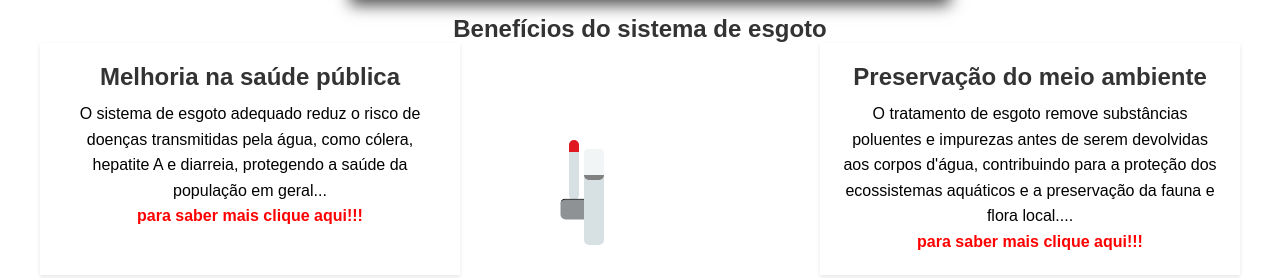
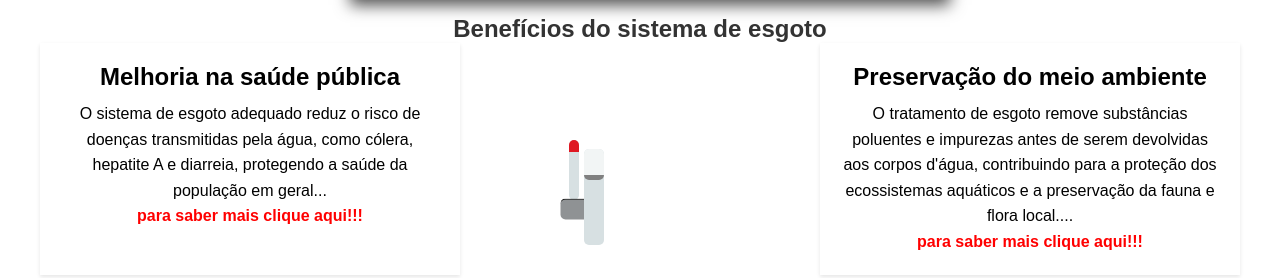
Before and after one commit to gladson623/agrinho2023, a plain HTML site: page benefits.html in a window 1280 px wide. Shown: the part 712-990 px from the top of the page. Drawn offline with Linux system fonts and the light colour scheme.

Commit message:
corrijindo bugs

```diff
--- a/css/style.css
+++ b/css/style.css
@@ -37,13 +37,7 @@ ul li a.active {
   text-align: center;
 }
 
-h1,
-h2,
-h3 {
-  color: #333;
-  font-weight: bold;
-  transition: ease-in 0.3s;
-}
+
 
 p {
   line-height: 1.6;
@@ -336,6 +330,7 @@ div.agrinho-info * {
   position: absolute;
   top: 10px;
   left: 10px;
+  pointer-events: none;
 }
 
 
@@ -436,6 +431,7 @@ div.main {
   margin: 10px 0px;
   width: 50px;
   height: 50px;
+
 }
 
 .footer-logo {
```
